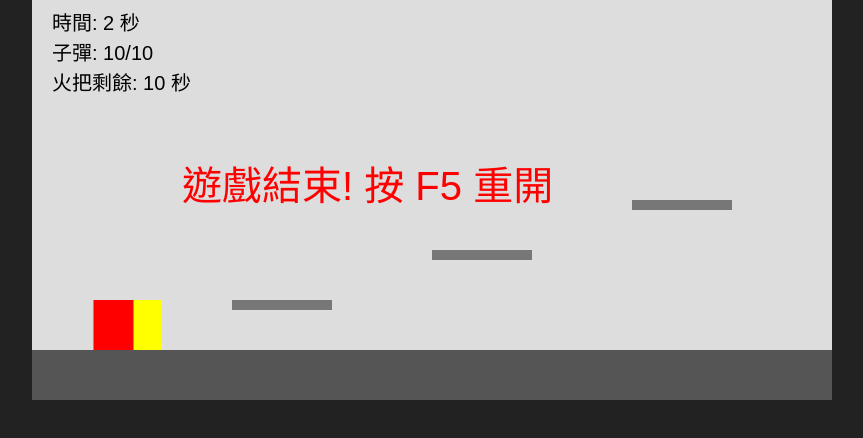
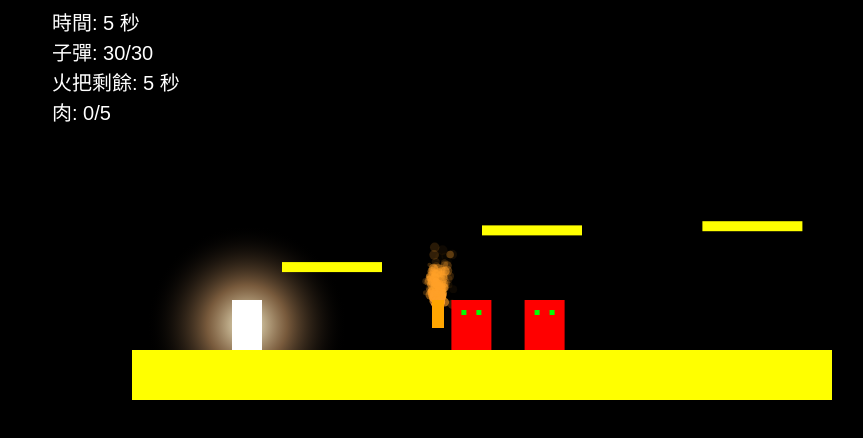
Before and after one commit to Yourenotscaredtodeath/myfirstgame, a plain HTML site: page index.html in a window 1280 px wide. Shown: the whole page, without its empty margins (208-1071 px from the left). Drawn offline with Linux system fonts and the light colour scheme.

Commit message:
Add files via upload

```diff
--- a/index.html
+++ b/index.html
@@ -3,10 +3,10 @@
 <head>
   <meta charset="UTF-8">
   <meta name="viewport" content="width=device-width, initial-scale=1.0">
-  <title>你活不嚇去 — 彈夾改版</title>
+  <title>你活不嚇去 — 強化版</title>
   <style>
-    body { margin:0; overflow:hidden; background:#222; }
-    canvas { display:block; margin:0 auto; background:#ddd; }
+    body { margin:0; overflow:hidden; background:black; }
+    canvas { display:block; margin:0 auto; background:black; }
   </style>
 </head>
 <body>
@@ -15,125 +15,252 @@
 const canvas = document.getElementById("gameCanvas");
 const ctx = canvas.getContext("2d");
 
-let player = { x:100, y:300, w:30, h:50, dy:0, jump:false, hasTorch:true, bullets:10 };
+let player = { x:100, y:300, w:30, h:50, dy:0, jump:false, bullets:30, facing:1, meat:0 };
 let gravity = 0.8;
-let grounds = [ {x:0, y:350, w:800, h:50} ];
-let platforms = [ {x:200,y:300,w:100,h:10}, {x:400,y:250,w:100,h:10}, {x:600,y:200,w:100,h:10} ];
+let cameraX = 0;
+let gameOver = false;
+let score = 0;
+let startTime = Date.now();
+
+let torchTime = 10000;
+let lastTorchPickup = Date.now();
+let torches = [{x:300, y:300, w:12, h:28}];
+
+let grounds = [{x:0, y:350, w:2000, h:50}];
+let platforms = [];
+for(let i=0;i<15;i++){
+  let movingType = Math.random()<0.5 ? 'horizontal' : 'vertical';
+  let range = 40 + Math.random()*40;
+  let baseX = 200*i+150;
+  let baseY = 250 - Math.random()*120;
+  platforms.push({ x:baseX, y:baseY, w:100, h:10, baseX, baseY, movingType, range, dir:1 });
+}
 
 let keys = {};
 document.addEventListener("keydown", e=>keys[e.key]=true);
 document.addEventListener("keyup", e=>keys[e.key]=false);
 
-let torches = [];
 let monsters = [];
 let bullets = [];
-let ammoBoxes = [];
-let score = 0;
-let gameOver = false;
-let startTime = Date.now();
-let torchDuration = 15000;
-let lastTorchTime = Date.now();
+let boxes = [];
+let animals = [];
+let lastMonsterTime = 0;
 
-function spawnTorch(){
-  let platform = platforms[Math.floor(Math.random()*platforms.length)];
-  torches.push({ x:800, y:platform.y-20, w:20, h:20 });
-}
-function spawnAmmoBox(){
-  let platform = platforms[Math.floor(Math.random()*platforms.length)];
-  ammoBoxes.push({ x:800, y:platform.y-25, w:25, h:25 });
-}
-function spawnMonster(){
-  let type = Math.random()<0.5?'blue':'red';
-  let hp = type==='blue'?10:30;
-  let ground = grounds[Math.floor(Math.random()*grounds.length)];
-  monsters.push({ x:-50, y:ground.y-50, w:40, h:50, speed:2, hp, type, dy:0, jump:false });
-}
-
-setInterval(spawnTorch, 4000);
-setInterval(spawnAmmoBox, 10000);
-setInterval(spawnMonster, 1500);
-
-let shootCooldown = 500;
-let lastShootTime = 0;
-function shoot(){
-  let now = Date.now();
-  if(now-lastShootTime>=shootCooldown && player.bullets>0){
-    bullets.push({x:player.x, y:player.y+player.h/2, w:10, h:5, speed:-6});
-    player.bullets--;
-    lastShootTime=now;
+// 火焰粒子系統
+let particles = [];
+function emitFlame(x,y){
+  for(let i=0;i<4;i++){
+    particles.push({
+      x: x + (Math.random()-0.5)*6,
+      y: y + (Math.random()-0.5)*6,
+      vx: (Math.random()-0.5)*0.6,
+      vy: - (0.5 + Math.random()*1.2),
+      life: 600 + Math.random()*400,
+      born: Date.now(),
+      size: 2 + Math.random()*3
+    });
   }
 }
 
-document.addEventListener("keydown", e=>{
-  if(e.code=="Space") shoot();
-  if(e.key.toLowerCase()==='r'){
-    ammoBoxes.forEach((box,i)=>{
-      if(player.x<box.x+box.w && player.x+player.w>box.x && player.y<box.y+box.h && player.y+player.h>box.y){
-        setTimeout(()=>{ player.bullets=10; },1000); // 按 R 一秒後補滿
-        ammoBoxes.splice(i,1);
-      }
-    });
+function spawnMonster(){
+  let spawnX = player.x + (Math.random()<0.5 ? -400 : 400);
+  let spawnY = player.y - 150 - Math.random()*100;
+  monsters.push({x:spawnX, y:spawnY, w:40, h:50, dy:0, hp:5});
+}
+
+function spawnAnimal(){
+  let spawnX = player.x + 200 + Math.random()*400;
+  let spawnY = player.y - 50;
+  animals.push({x:spawnX, y:spawnY, w:20, h:20, dy:0, hp:1});
+}
+
+function shoot(){
+  if(player.bullets>0){
+    let speed = 8 * player.facing;
+    bullets.push({x:player.x+player.w/2, y:player.y+player.h/2, w:10, h:4, speed:speed});
+    player.bullets--;
   }
+}
+
+document.addEventListener('keydown', e=>{
+  if(e.key==='r'||e.key==='R'){ setTimeout(()=>player.bullets=30,1000); }
 });
+document.addEventListener('keydown', e=>{ if(e.code==='Space') shoot(); });
 
 function update(){
   if(gameOver) return;
-  if(keys['a']||keys['ArrowLeft']) player.x=Math.max(0,player.x-3);
-  if(keys['d']||keys['ArrowRight']) player.x=Math.min(canvas.width-player.w,player.x+3);
+
+  // 玩家移動
+  if(keys['a']||keys['ArrowLeft']){ player.x-=3; player.facing=-1; }
+  if(keys['d']||keys['ArrowRight']){ player.x+=3; player.facing=1; }
   if((keys['w']||keys['ArrowUp']) && !player.jump){ player.dy=-12; player.jump=true; }
 
-  player.dy+=gravity; player.y+=player.dy;
-  let onGround = false;
+  player.dy += gravity; player.y += player.dy;
+
+  // 平台移動
+  platforms.forEach(p=>{
+    if(p.movingType==='horizontal') p.x += p.dir*1.2;
+    else p.y += p.dir*1.2;
+    if(p.movingType==='horizontal' && Math.abs(p.x-p.baseX)>p.range) p.dir*=-1;
+    if(p.movingType==='vertical' && Math.abs(p.y-p.baseY)>p.range) p.dir*=-1;
+  });
+
+  // 玩家碰撞
+  let onGround=false;
   grounds.concat(platforms).forEach(g=>{
     if(player.y+player.h>=g.y && player.y+player.h<=g.y+g.h && player.x+player.w>g.x && player.x<g.x+g.w){
       player.y=g.y-player.h; player.dy=0; player.jump=false; onGround=true;
     }
   });
-  if(!onGround && player.y+player.h>=canvas.height) player.y=canvas.height-player.h;
 
-  torches.forEach((t,i)=>{
-    t.x-=3;
-    if(player.x<t.x+t.w && player.x+player.w>t.x && player.y<t.y+t.h && player.y+player.h>t.y){ lastTorchTime=Date.now(); player.hasTorch=true; torches.splice(i,1); }
-    if(t.x+t.w<0) torches.splice(i,1);
+  if(player.y>canvas.height) gameOver=true;
+
+  cameraX = player.x - 200;
+
+  if(Date.now() - lastMonsterTime > 1000){
+    spawnMonster();
+    if(Math.random()<0.3) spawnAnimal();
+    lastMonsterTime = Date.now();
+  }
+
+  // 敵人靠近
+  monsters.forEach((m,mi)=>{
+    let dx = player.x - m.x;
+    if(Math.abs(dx) > 1) m.x += Math.sign(dx) * 0.6;
+    m.dy += gravity; m.y += m.dy;
+    grounds.concat(platforms).forEach(g=>{
+      if(m.y+m.h>=g.y && m.y+m.h<=g.y+g.h && m.x+m.w>g.x && m.x<g.x+g.w){ m.y=g.y-m.h; m.dy=0; }
+    });
+    if(player.x<m.x+m.w && player.x+player.w>m.x && player.y<m.y+m.h && player.y+player.h>m.y){
+      if(player.meat>0){ player.meat--; monsters.splice(mi,1); }
+      else gameOver=true;
+    }
   });
-  if(Date.now()-lastTorchTime>torchDuration) gameOver=true;
 
-  bullets.forEach((b,i)=>{ b.x+=b.speed; if(b.x+b.w<0||b.x>canvas.width) bullets.splice(i,1); });
-  ammoBoxes.forEach((box,i)=>{ box.x-=3; if(box.x+box.w<0) ammoBoxes.splice(i,1); });
+  // 小動物靠近
+  animals.forEach((a,ai)=>{
+    let dx = player.x - a.x;
+    if(Math.abs(dx) > 1) a.x += Math.sign(dx) * 0.5;
+    a.dy += gravity; a.y += a.dy;
+    grounds.concat(platforms).forEach(g=>{
+      if(a.y+a.h>=g.y && a.y+a.h<=g.y+g.h && a.x+a.w>g.x && a.x<g.x+g.w){ a.y=g.y-a.h; a.dy=0; }
+    });
+    // 撞玩家可吃掉（可做掉落）
+  });
 
-  monsters.forEach((m,mi)=>{
-    m.x+=m.speed; if(m.speed<6) m.speed+=0.001;
-    if(player.y<m.y && !m.jump){ m.dy=-10; m.jump=true; }
-    m.dy+=gravity; m.y+=m.dy;
-    grounds.concat(platforms).forEach(g=>{
-      if(m.y+m.h>=g.y && m.y+m.h<=g.y+g.h && m.x+m.w>g.x && m.x<g.x+g.w){ m.y=g.y-m.h; m.dy=0; m.jump=false; }
-    });
-    if(player.x<m.x+m.w && player.x+player.w>m.x && player.y<m.y+m.h && player.y+player.h>m.y) gameOver=true;
-    bullets.forEach((b,bi)=>{
-      if(b.x<m.x+m.w && b.x+b.w>m.x && b.y<m.y+m.h && b.y+b.h>m.y){
-        m.hp-=1; m.speed=Math.max(0.5,m.speed-0.5); bullets.splice(bi,1); if(m.hp<=0) monsters.splice(mi,1);
+  // 子彈更新
+  bullets.forEach((b,bi)=>{
+    b.x += b.speed;
+    // 打怪
+    for(let mi=monsters.length-1; mi>=0; mi--){
+      const m = monsters[mi];
+      if(b.x < m.x + m.w && b.x + b.w > m.x && b.y < m.y + m.h && b.y + b.h > m.y){
+        m.hp--; m.x += (player.facing*2);
+        bullets.splice(bi,1);
+        if(m.hp <= 0){
+          if(Math.random()<0.5) boxes.push({x:m.x, y:m.y-20, w:20, h:20});
+          if(Math.random()<0.5 && player.meat<5) player.meat++; // 增加肉
+          monsters.splice(mi,1);
+        }
+        break;
       }
-    });
+    }
+    // 打小動物
+    for(let ai=animals.length-1; ai>=0; ai--){
+      const a = animals[ai];
+      if(b.x < a.x + a.w && b.x + b.w > a.x && b.y < a.y + a.h && b.y + b.h > a.y){
+        bullets.splice(bi,1);
+        if(player.meat<5) player.meat++; // 打死掉小動物獲得肉
+        animals.splice(ai,1);
+        break;
+      }
+    }
   });
-  score=Math.floor((Date.now()-startTime)/1000);
+
+  // 拾取寶箱補子彈
+  boxes.forEach((box,bi)=>{
+    if(player.x<box.x+box.w && player.x+player.w>box.x && player.y<box.y+box.h && player.y+player.h>box.y){
+      player.bullets=30; boxes.splice(bi,1);
+    }
+  });
+
+  // 火把撿取
+  torches.forEach((t,ti)=>{
+    emitFlame(t.x - cameraX + t.w/2, t.y + 6);
+    if(player.x < t.x + t.w && player.x + player.w > t.x && player.y < t.y + t.h && player.y + player.h > t.y){
+      lastTorchPickup = Date.now();
+      torches.splice(ti,1);
+      torches.push({x:player.x + 500 + Math.random()*500, y:300 - Math.random()*100, w:12, h:28});
+    }
+  });
+
+  const now = Date.now();
+  for(let i=particles.length-1;i>=0;i--){
+    particles[i].x += particles[i].vx;
+    particles[i].y += particles[i].vy;
+    particles[i].vy += 0.02;
+    if(now - particles[i].born > particles[i].life) particles.splice(i,1);
+  }
+
+  if(Date.now() - lastTorchPickup > torchTime) gameOver=true;
+
+  score = Math.floor((Date.now()-startTime)/1000);
 }
 
 function draw(){
   ctx.clearRect(0,0,canvas.width,canvas.height);
-  ctx.fillStyle='#ddd'; ctx.fillRect(0,0,canvas.width,canvas.height);
-  grounds.forEach(g=>{ ctx.fillStyle='#555'; ctx.fillRect(g.x,g.y,g.w,g.h); });
-  platforms.forEach(p=>{ ctx.fillStyle='#777'; ctx.fillRect(p.x,p.y,p.w,p.h); });
-  ctx.fillStyle=player.hasTorch?'yellow':'gray'; ctx.fillRect(player.x,player.y,player.w,player.h);
-  torches.forEach(t=>{ ctx.fillStyle='orange'; ctx.fillRect(t.x,t.y,t.w,t.h); });
-  bullets.forEach(b=>{ ctx.fillStyle='black'; ctx.fillRect(b.x,b.y,b.w,b.h); });
-  ammoBoxes.forEach(box=>{ ctx.fillStyle='blue'; ctx.fillRect(box.x,box.y,box.w,box.h); });
-  monsters.forEach(m=>{ ctx.fillStyle=m.type==='blue'?'blue':'red'; ctx.fillRect(m.x,m.y,m.w,m.h); });
+  ctx.fillStyle='black'; ctx.fillRect(0,0,canvas.width,canvas.height);
 
-  ctx.fillStyle='black'; ctx.font='20px Arial';
+  // 光圈
+  let elapsed = Date.now() - lastTorchPickup;
+  let lightRadius = Math.max(80, 160 - (elapsed/torchTime)*120);
+  let lx = player.x - cameraX + player.w/2;
+  let ly = player.y + player.h/2;
+  let grad = ctx.createRadialGradient(lx, ly, 0, lx, ly, lightRadius);
+  grad.addColorStop(0, 'rgba(255,255,220,0.98)');
+  grad.addColorStop(0.4, 'rgba(200,150,100,0.6)');
+  grad.addColorStop(1, 'rgba(0,0,0,0)');
+  ctx.fillStyle = grad; ctx.fillRect(0,0,canvas.width,canvas.height);
+
+  // 地板平台
+  grounds.forEach(g=>{ ctx.fillStyle='yellow'; ctx.fillRect(g.x-cameraX, g.y, g.w, g.h); });
+  platforms.forEach(p=>{ ctx.fillStyle='yellow'; ctx.fillRect(p.x-cameraX, p.y, p.w, p.h); });
+
+  // 火焰粒子
+  particles.forEach(pt=>{
+    const lifeRatio = 1 - (Date.now() - pt.born)/pt.life;
+    ctx.globalAlpha = Math.max(0, lifeRatio);
+    ctx.fillStyle = 'rgba(255,160,40,1)';
+    ctx.beginPath(); ctx.arc(pt.x, pt.y, pt.size, 0, Math.PI*2); ctx.fill();
+    ctx.globalAlpha = 1;
+  });
+
+  // 怪物紅色方塊 + 綠色冒煙眼
+  monsters.forEach(m=>{
+    ctx.fillStyle='red'; ctx.fillRect(m.x-cameraX, m.y, m.w, m.h);
+    // 冒煙眼睛
+    ctx.fillStyle='lime';
+    ctx.fillRect(m.x+10-cameraX, m.y+10, 5,5);
+    ctx.fillRect(m.x+25-cameraX, m.y+10, 5,5);
+  });
+
+  // 小動物
+  animals.forEach(a=>{ ctx.fillStyle='pink'; ctx.fillRect(a.x-cameraX, a.y, a.w, a.h); });
+
+  // 子彈
+  bullets.forEach(b=>{ ctx.fillStyle='white'; ctx.fillRect(b.x-cameraX, b.y, b.w, b.h); });
+  boxes.forEach(box=>{ ctx.fillStyle='purple'; ctx.fillRect(box.x-cameraX, box.y, box.w, box.h); });
+  torches.forEach(t=>{ ctx.fillStyle='orange'; ctx.fillRect(t.x-cameraX, t.y, t.w, t.h); });
+
+  // 玩家
+  ctx.fillStyle='white'; ctx.fillRect(player.x-cameraX, player.y, player.w, player.h);
+
+  // HUD
+  ctx.fillStyle='white'; ctx.font='20px Arial';
   ctx.fillText('時間: '+score+' 秒',20,30);
-  ctx.fillText('子彈: '+player.bullets+'/10',20,60);
-  let remainingTorchTime = Math.max(0, Math.floor((torchDuration-(Date.now()-lastTorchTime))/1000));
-  ctx.fillText('火把剩餘: '+remainingTorchTime+' 秒',20,90);
+  ctx.fillText('子彈: '+player.bullets+'/30',20,60);
+  ctx.fillText('火把剩餘: '+Math.max(0,((torchTime-(Date.now()-lastTorchPickup))/1000).toFixed(1))+' 秒',20,90);
+  ctx.fillText('肉: '+player.meat+'/5',20,120);
 
   if(gameOver){ ctx.fillStyle='red'; ctx.font='40px Arial'; ctx.fillText('遊戲結束! 按 F5 重開',150,200); }
 }
```
